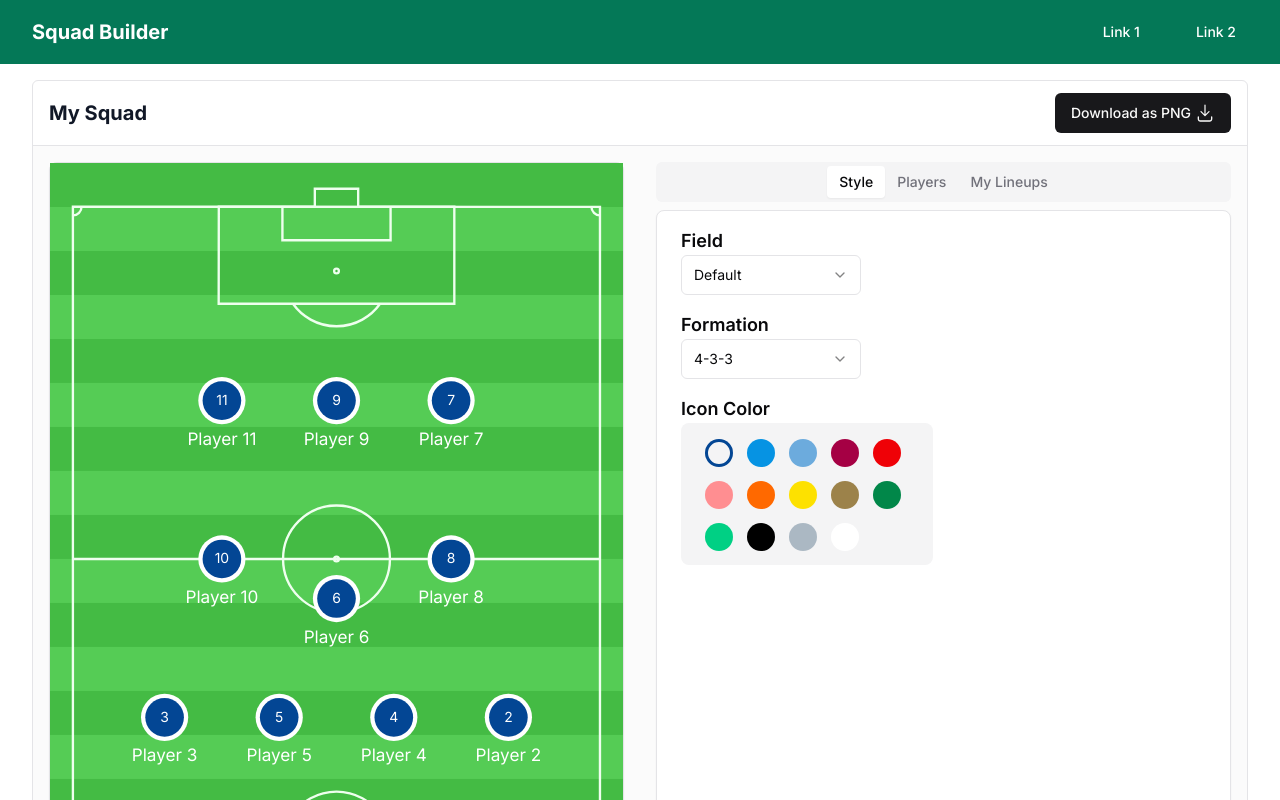
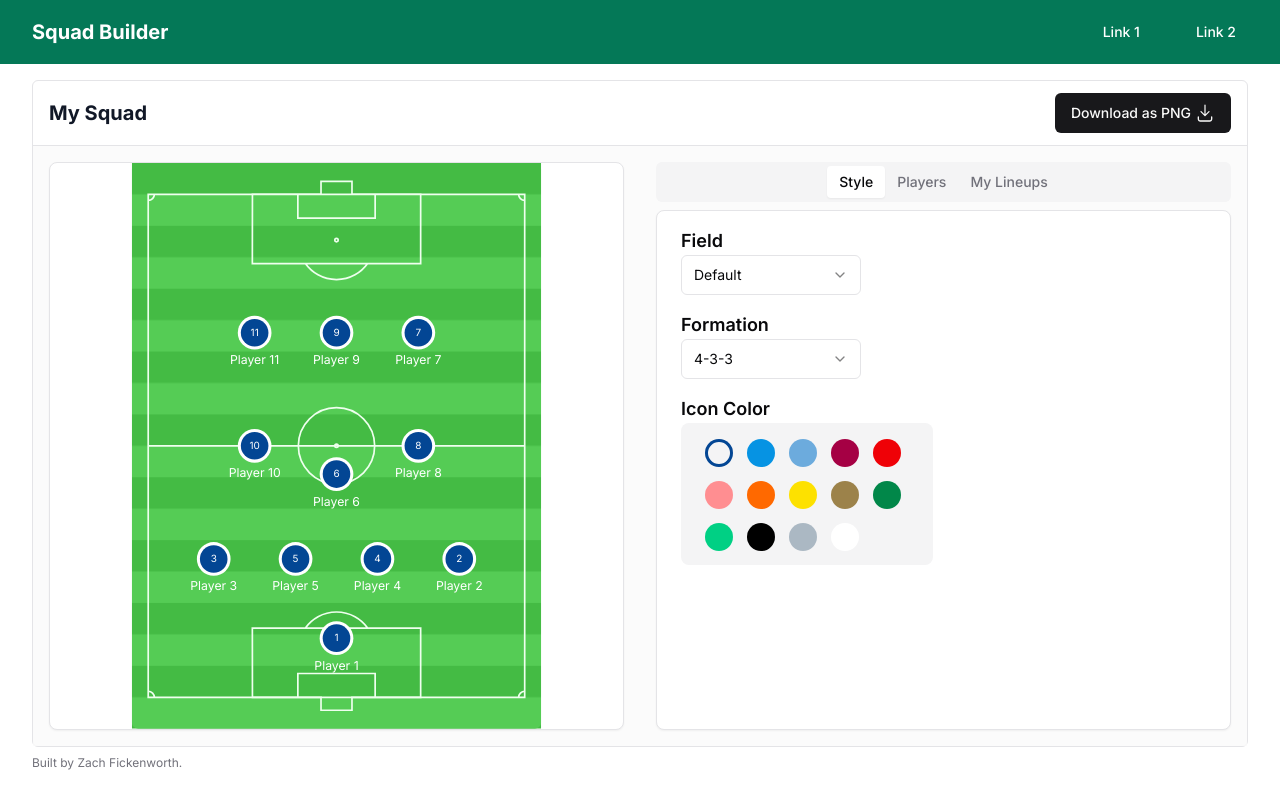
Before and after one commit to zafileo23/squad-builder, a Next.js app in the folder app/: page / in a window 1280 px wide. Shown: the top 800 px of the page. Built offline with nearby package versions, Linux system fonts and the light colour scheme.

Commit message:
fixing sidetab issue

```diff
--- a/app/src/app/page.js
+++ b/app/src/app/page.js
@@ -9,9 +9,9 @@ export default function Home() {
   return (
     <TabProvider>
       <TeamProvider>
-        <div className="flex flex-col h-dvh min-h-screen">
+        <div className="flex flex-col h-svh min-h-screen">
           <MenuBar />
-          <main className="flex flex-col items-center flex-grow h-full">
+          <main className="flex flex-col items-center h-5/6">
           <GridLayout />
           </main>
           <Footer />
--- a/app/src/components/production/builder.jsx
+++ b/app/src/components/production/builder.jsx
@@ -9,7 +9,7 @@ const GridLayout = () => {
       <div className="border rounded-md flex flex-col h-full">
         <TopBar />
         {/* Change flex direction based on screen size */}
-        <div className="flex flex-col lg:flex-row flex-grow">
+        <div className="flex flex-col lg:flex-row flex-grow h-5/6">
           <div className="w-full lg:w-1/2 bg-zinc-50/80 p-4 flex flex-col h-full">
             <TeamFormation />
           </div>
--- a/app/src/components/production/formation.jsx
+++ b/app/src/components/production/formation.jsx
@@ -36,9 +36,9 @@ export const TeamFormation = () => {
     };
 
     return (
-        <Card className="h-full">
-          <div className="max-w-4xl mx-auto overflow-hidden">
-            <svg ref={svgRef} width="100%" height="auto" viewBox="0 0 2670 3690" preserveAspectRatio="xMidYMid meet">
+        <Card className="h-full relative overflow-hidden">
+          <div className="w-full h-full">
+            <svg ref={svgRef} width="100%" height="100%" viewBox="0 0 2670 3690" preserveAspectRatio="xMidYMid meet">
                 <FieldSVG>
                     {team.map(player => {
                         const position = convertPosition({ x: player.x, y: player.y }, { width: 100, height: 100 });
--- a/app/src/components/production/side-tabs.jsx
+++ b/app/src/components/production/side-tabs.jsx
@@ -112,7 +112,7 @@ import { useTeam } from '@/contexts/team-context';
           </Card>
         </div>
       </TabsContent>
-      <TabsContent value="players" className="flex-grow">
+      <TabsContent value="players" className="overflow-y-scroll" style={{ height: 'calc(100% - 10px)' }}>
         <div className="h-full"> {/* Ensures the card container fills the height */}
             <Card className="flex flex-col h-full"> {/* Flex layout to allow internal items to expand */}
             <CardContent className="flex-grow overflow-auto py-4">
```
